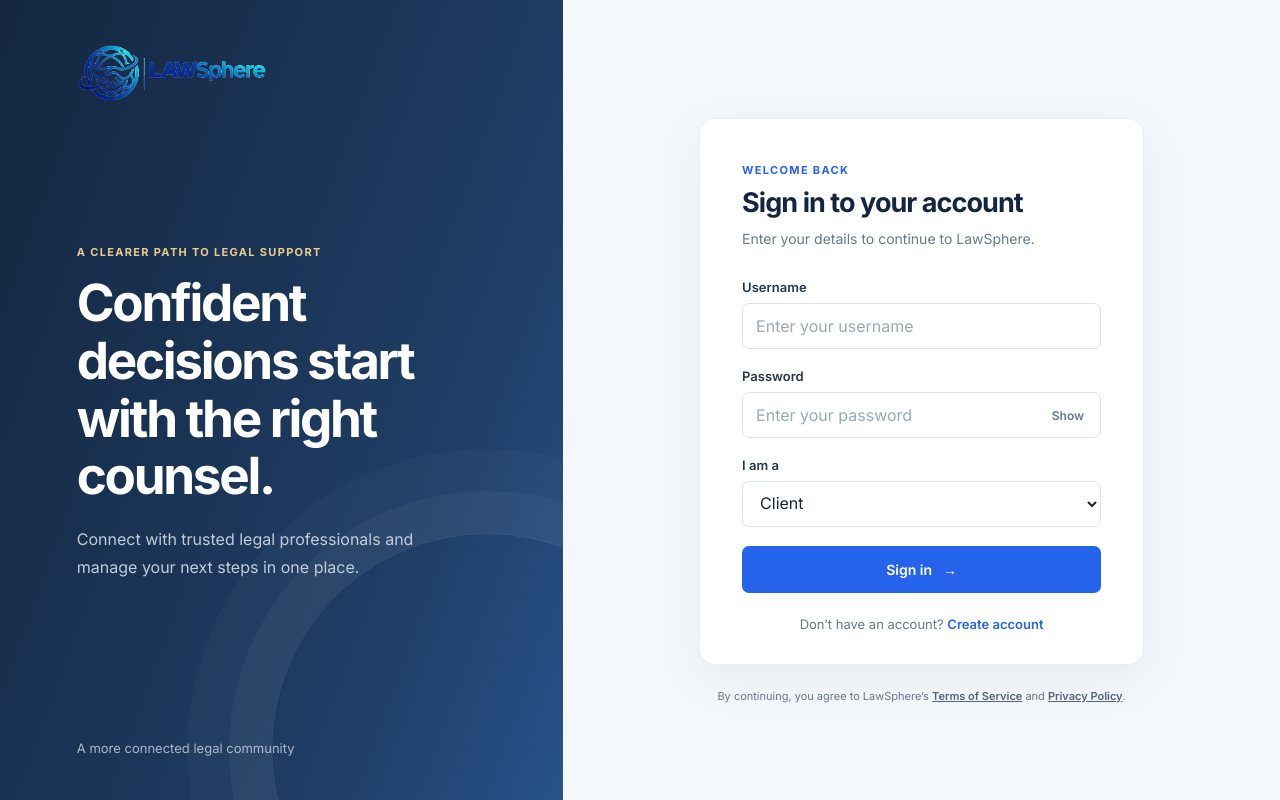
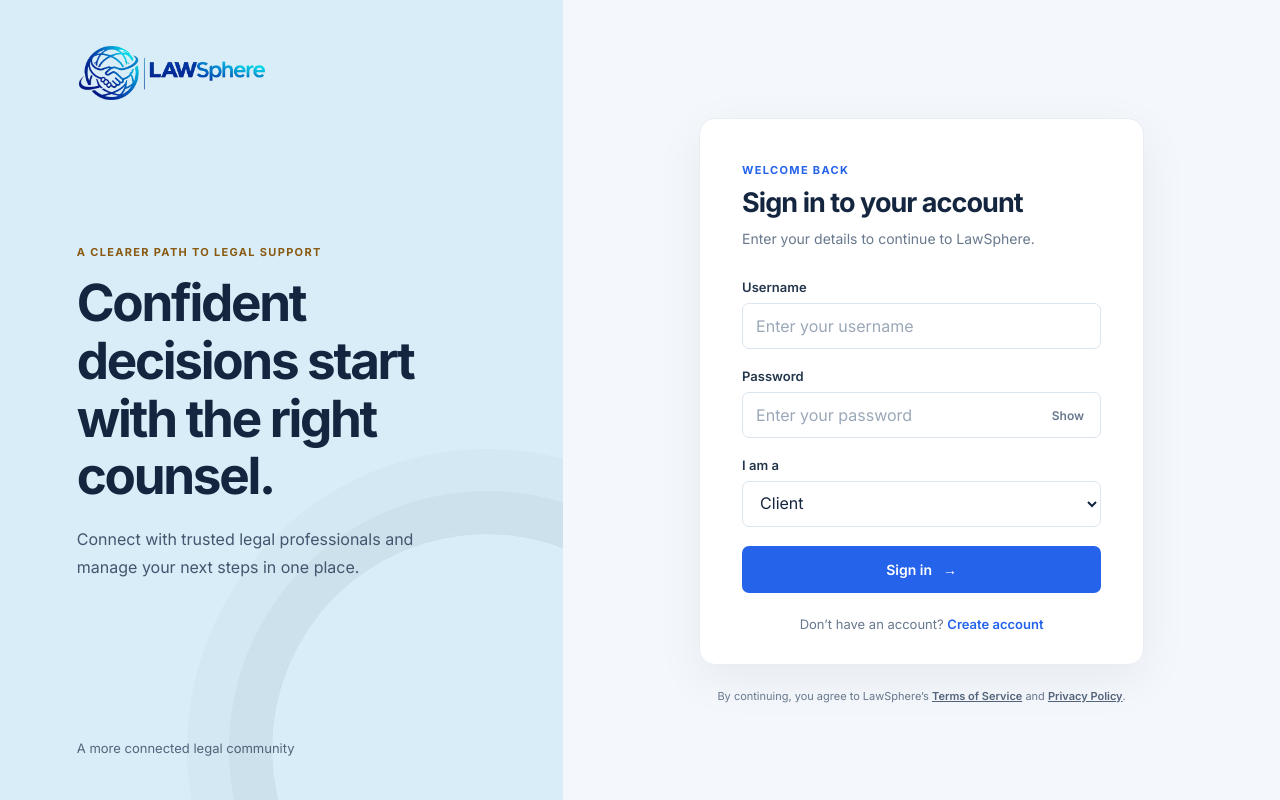
Before and after one commit to hiyaragesavindu2003/Lawsphere1.0, a plain HTML site: page index.html in a window 1280 px wide. Drawn offline with Linux system fonts and the light colour scheme.

Commit message:
Update theme color in HTML head for consistent branding

```diff
--- a/css/styles.css
+++ b/css/styles.css
@@ -25,18 +25,19 @@
 
 .auth-layout { min-height: 100vh; display: grid; grid-template-columns: minmax(320px, .88fr) 1.12fr; }
 .brand-panel { position: relative; display: flex; flex-direction: column; min-height: 100vh; padding: 44px clamp(30px, 6vw, 92px); overflow: hidden; color: #fff; background: var(--navy); }
-.auth-page .brand-panel { background: linear-gradient(110deg, #14263F 0%, #1F3E66 72%, #28528A 100%); }
+.auth-page .brand-panel { color: var(--navy); background: #D8EDF7; }
 .brand-panel::after { position: absolute; right: -140px; bottom: -165px; width: 430px; height: 430px; border: 1px solid rgba(255,255,255,.1); border-radius: 50%; box-shadow: 0 0 0 42px rgba(255,255,255,.035), 0 0 0 84px rgba(255,255,255,.025); content: ""; }
+.auth-page .brand-panel::after { border-color: rgba(20,38,63,.08); box-shadow: 0 0 0 42px rgba(20,38,63,.035), 0 0 0 84px rgba(20,38,63,.025); }
 .brand { display: inline-flex; width: max-content; align-items: center; gap: 11px; color: inherit; font-size: 20px; font-weight: 700; letter-spacing: -.04em; }
 .brand:hover { text-decoration: none; }
 .brand-logo { display: block; width: min(190px, 100%); height: auto; padding: 5px; border-radius: 6px; background: #fff; }
 .auth-page .brand-logo { padding: 0; border-radius: 0; background: transparent; }
 .brand-mark { display: inline-grid; width: 36px; height: 36px; place-items: center; border: 1px solid rgba(215,166,75,.65); border-radius: 11px 11px 11px 3px; color: var(--gold); font-size: 21px; font-weight: 700; }
 .brand-message { position: relative; z-index: 1; max-width: 440px; margin: auto 0; padding: 72px 0; }
-.brand-message .eyebrow { color: #EBCB8C; }
+.brand-message .eyebrow { color: #8A5A12; }
 .brand-message h1 { margin: 15px 0 20px; font-size: clamp(36px, 4vw, 54px); line-height: 1.13; letter-spacing: -.045em; }
-.brand-message > p:last-child { max-width: 380px; color: #C2CCDA; font-size: 16px; line-height: 1.75; }
-.brand-footer { color: #AAB7C8; font-size: 13px; }
+.brand-message > p:last-child { max-width: 380px; color: #42566F; font-size: 16px; line-height: 1.75; }
+.brand-footer { color: #53657D; font-size: 13px; }
 .auth-content { display: flex; flex-direction: column; align-items: center; justify-content: center; padding: 56px 28px 32px; }
 .auth-card { width: min(100%, 445px); padding: 44px 42px 32px; border: 1px solid #E9EEF5; border-radius: 16px; background: #fff; box-shadow: 0 14px 50px rgba(20,38,63,.06); }
 .eyebrow { margin: 0 0 9px; color: var(--blue); font-size: 11px; font-weight: 700; letter-spacing: .12em; text-transform: uppercase; }
--- a/index.html
+++ b/index.html
@@ -3,7 +3,7 @@
 <head>
   <meta charset="utf-8">
   <meta name="viewport" content="width=device-width, initial-scale=1">
-  <meta name="theme-color" content="#14263F">
+  <meta name="theme-color" content="#D8EDF7">
   <title>Sign in | LawSphere</title>
   <link rel="stylesheet" href="css/styles.css">
   <script src="js/auth.js" defer></script>
```
